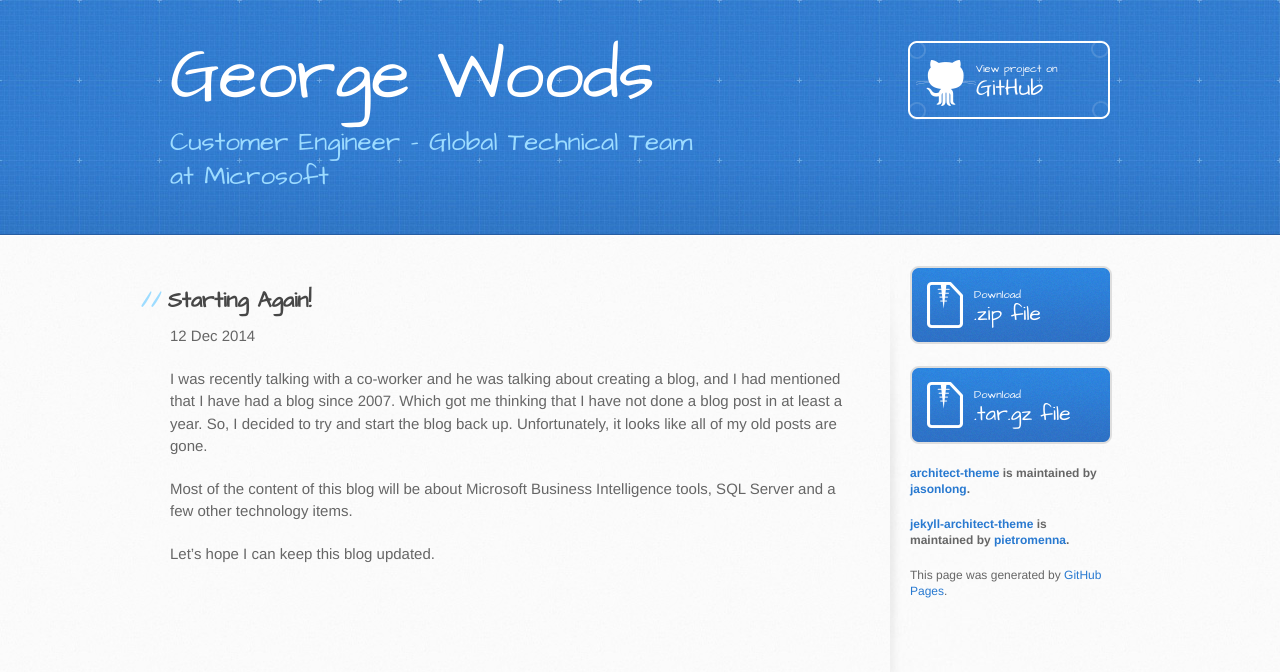
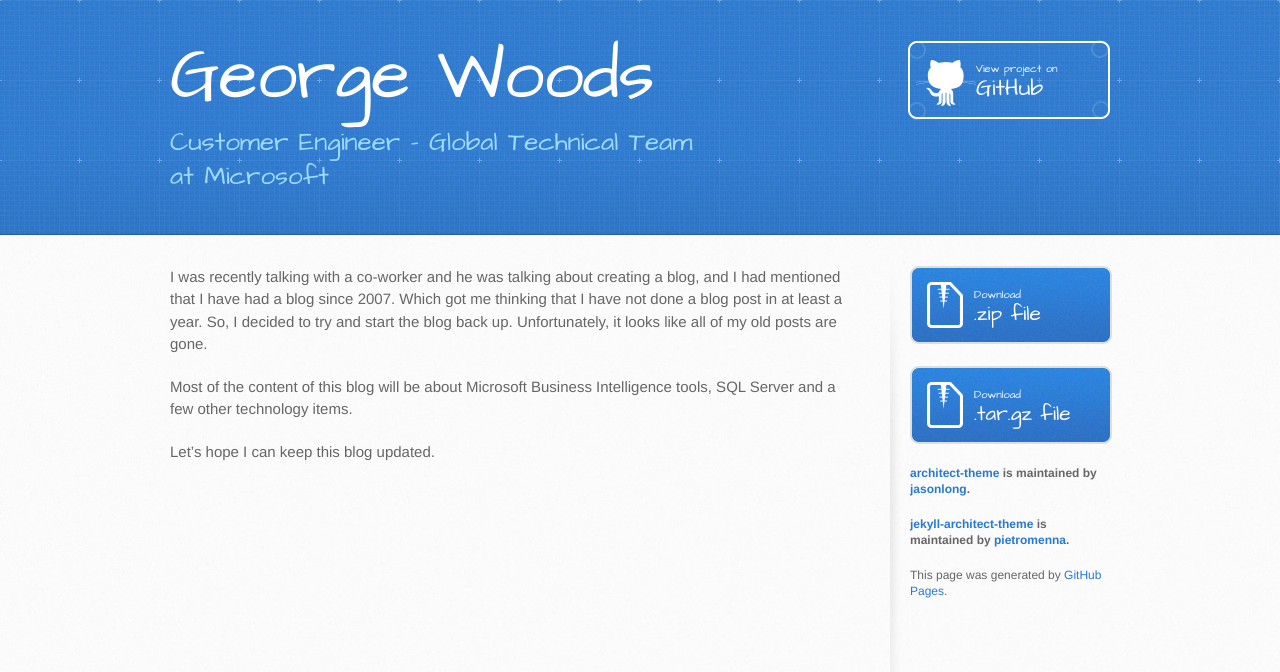
Before and after one commit to gvwoods/gvwoods.github.io, a Jekyll site: the page built from 2014/starting-again.md, in a window 1280 px wide. Shown: the top 672 px of the page. Built offline with Jekyll 4.4.1, drawn with Linux system fonts in a browser that asks for light colours; our own code applies the rules of GitHub Pages for plain Markdown files; some of the changed lines change nothing that is shown.

Commit message:
Update and rename 2014-12-12-starting-again.md to starting-again.md

```diff
--- a/2014/2014-12-12-starting-again.md
+++ b/2014/starting-again.md
@@ -1,21 +1,4 @@
----
-id: 22
-title: Starting Again!
-date: 2014-12-12T14:29:00-05:00
-author: George Woods
-layout: post
-permalink: /2014/12/12/starting-again/
-blogger_blog:
-  - gvwoods.blogspot.com
-blogger_author:
-  - George Woods
-blogger_permalink:
-  - /2014/12/starting-again.html
-blogger_internal:
-  - /feeds/27386963/posts/default/5637789805403549279
-categories:
-  - Uncategorized
----
+
 I was recently talking with a co-worker and he was talking about creating a blog, and I had mentioned that I have had a blog since 2007. Which got me thinking that I have not done a blog post in at least a year. So, I decided to try and start the blog back up. Unfortunately, it looks like all of my old posts are gone.
 
 Most of the content of this blog will be about Microsoft Business Intelligence tools, SQL Server and a few other technology items.
```
